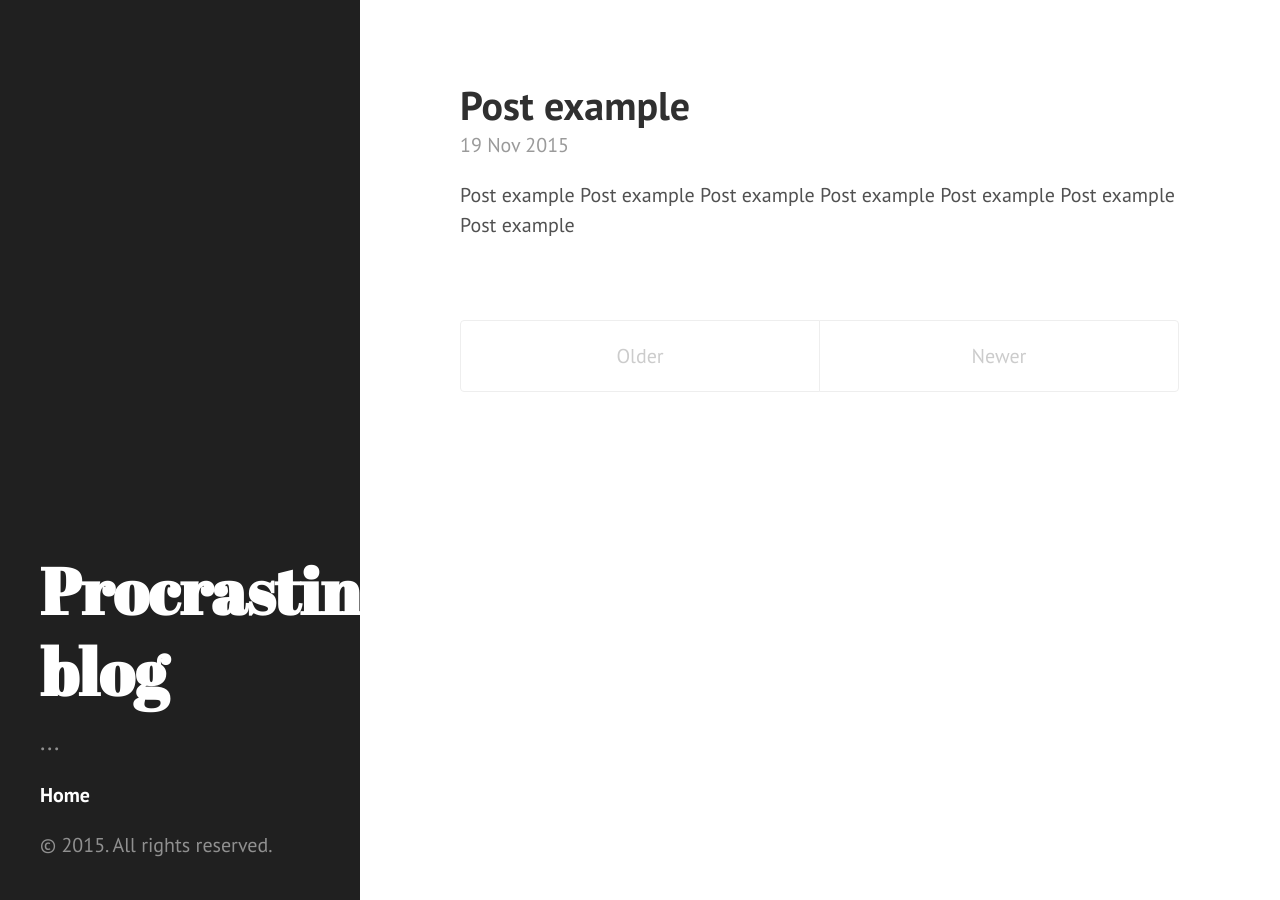
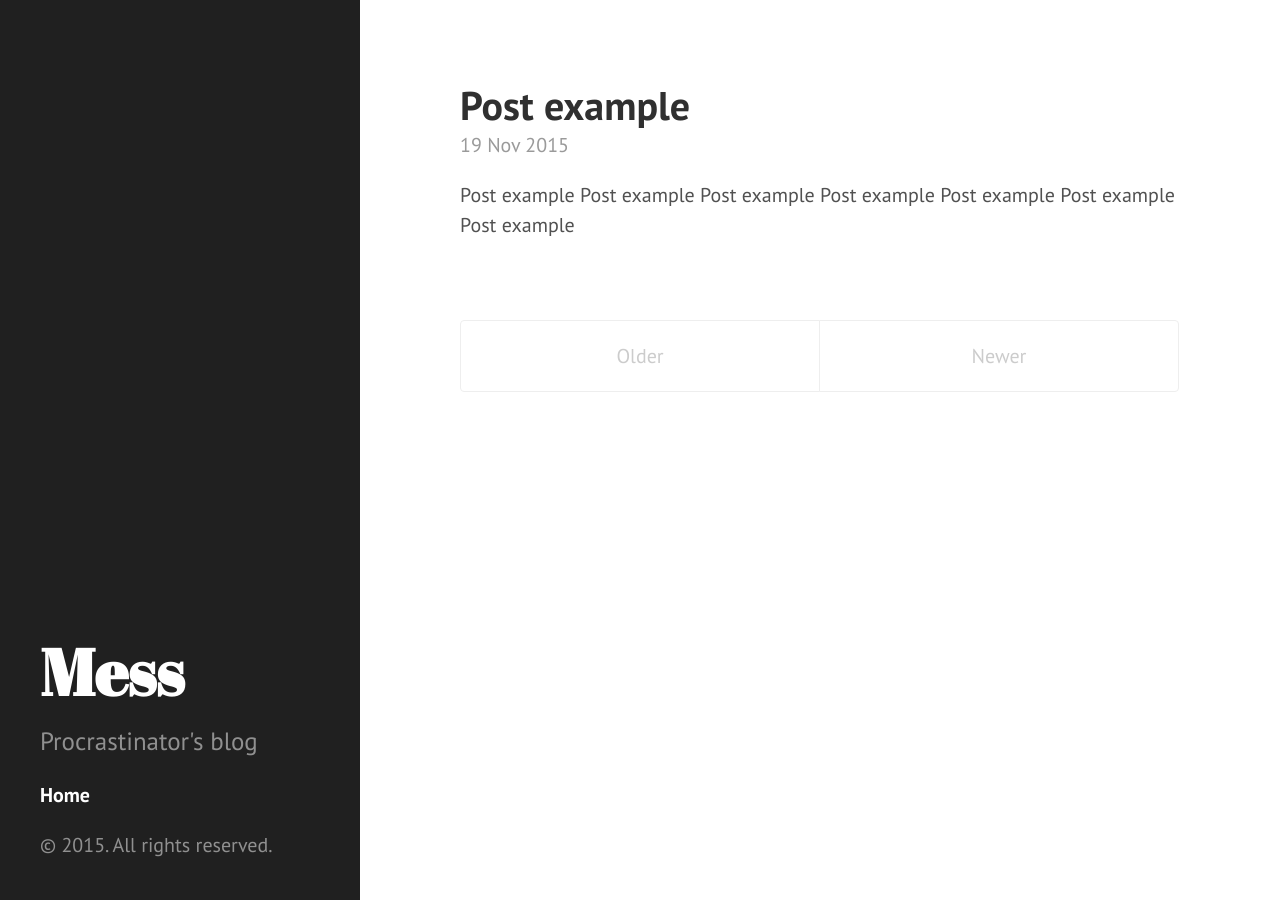
Before and after one commit to tier777/tier777.github.io, a Jekyll site: the page built from index.html, in a window 1280 px wide. Built offline with Jekyll 4.4.1, drawn with Linux system fonts in a browser that asks for light colours; the list of posts is cut into pages by our own code.

Commit message:
Update _config.yml

```diff
--- a/_config.yml
+++ b/_config.yml
@@ -2,7 +2,7 @@ excerpt_separator: ""
 pygments: true
 markdown: kramdown
 url: http://tier777.github.io
-title: Procrastinator's blog
+title: Mess
 tagline: android ios developer
-description: ...
+description: Procrastinator's blog
 paginate: 5
```
